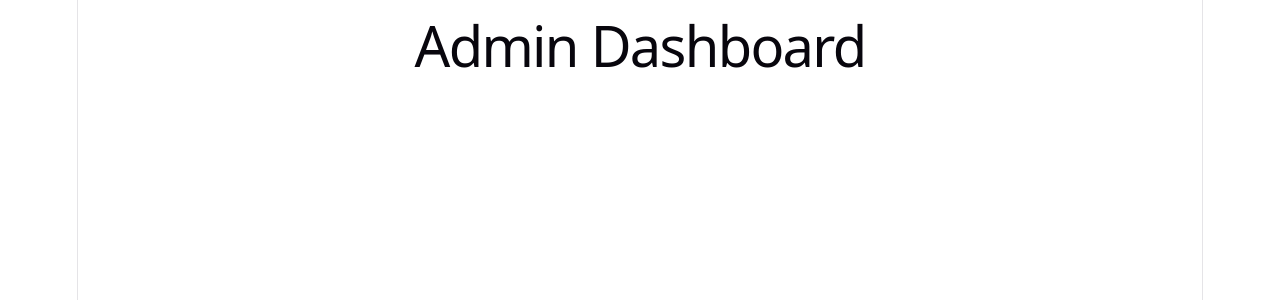
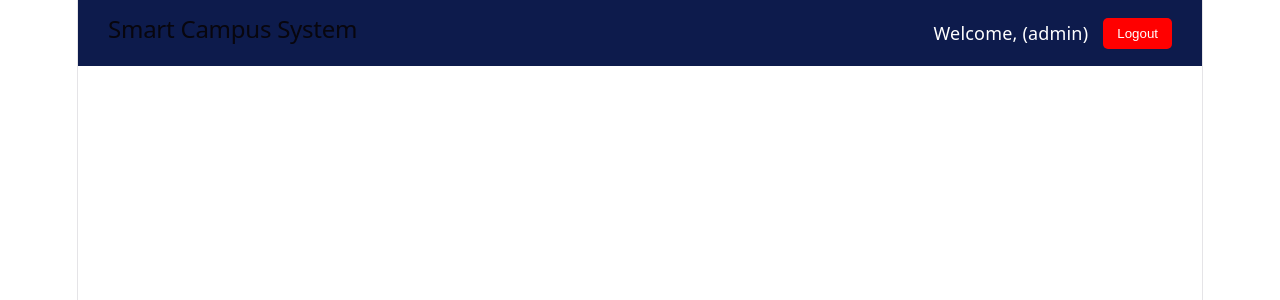
Before and after one commit to nk-aditya/smart-campus-complaint-system, a React (Vite) app in the folder client/: page /admin in a window 1280 px wide. Shown: the top 300 px of the page. Built offline with nearby package versions, Linux system fonts and the light colour scheme; sample sign-in values are in the browser's storage.

Commit message:
Added navbar and logout button to student, admin and worker dashboards

```diff
--- /dev/null
+++ b/client/src/components/Navbar.jsx
@@ -0,0 +1,57 @@
+import { useNavigate } from "react-router-dom";
+
+function Navbar() {
+  const navigate = useNavigate();
+
+  const name = localStorage.getItem("name");
+  const role = localStorage.getItem("role");
+
+  const handleLogout = () => {
+    localStorage.clear();
+    navigate("/");
+  };
+
+  return (
+    <div style={styles.nav}>
+      <h2>Smart Campus System</h2>
+
+      <div style={styles.right}>
+        <span>
+          Welcome, {name} ({role})
+        </span>
+
+        <button onClick={handleLogout} style={styles.btn}>
+          Logout
+        </button>
+      </div>
+    </div>
+  );
+}
+
+const styles = {
+  nav: {
+    background: "#0d1b4c",
+    color: "white",
+    padding: "15px 30px",
+    display: "flex",
+    justifyContent: "space-between",
+    alignItems: "center",
+  },
+
+  right: {
+    display: "flex",
+    gap: "15px",
+    alignItems: "center",
+  },
+
+  btn: {
+    background: "red",
+    color: "white",
+    border: "none",
+    padding: "8px 14px",
+    cursor: "pointer",
+    borderRadius: "5px",
+  },
+};
+
+export default Navbar;
--- a/client/src/pages/AdminDashboard.jsx
+++ b/client/src/pages/AdminDashboard.jsx
@@ -1,4 +1,14 @@
+import Navbar from "../components/Navbar";
+
 function AdminDashboard() {
-  return <h1>Admin Dashboard</h1>;
+  return (
+    <>
+      <Navbar />
+      <h1 style={{ textAlign: "center", marginTop: "40px", color:"white" }}>
+        Admin Dashboard
+      </h1>
+    </>
+  );
 }
+
 export default AdminDashboard;
--- a/client/src/pages/StudentDashboard.jsx
+++ b/client/src/pages/StudentDashboard.jsx
@@ -1,4 +1,14 @@
+import Navbar from "../components/Navbar";
+
 function StudentDashboard() {
-  return <h1>Student Dashboard</h1>;
+  return (
+    <>
+      <Navbar />
+      <h1 style={{ textAlign: "center", marginTop: "40px", color:"white" }}>
+        Student Dashboard
+      </h1>
+    </>
+  );
 }
+
 export default StudentDashboard;
--- a/client/src/pages/WorkerDashboard.jsx
+++ b/client/src/pages/WorkerDashboard.jsx
@@ -1,4 +1,14 @@
+import Navbar from "../components/Navbar";
+
 function WorkerDashboard() {
-  return <h1>Worker Dashboard</h1>;
+  return (
+    <>
+      <Navbar />
+      <h1 style={{ textAlign: "center", marginTop: "40px", color:"white" }}>
+        Worker Dashboard
+      </h1>
+    </>
+  );
 }
+
 export default WorkerDashboard;
```
